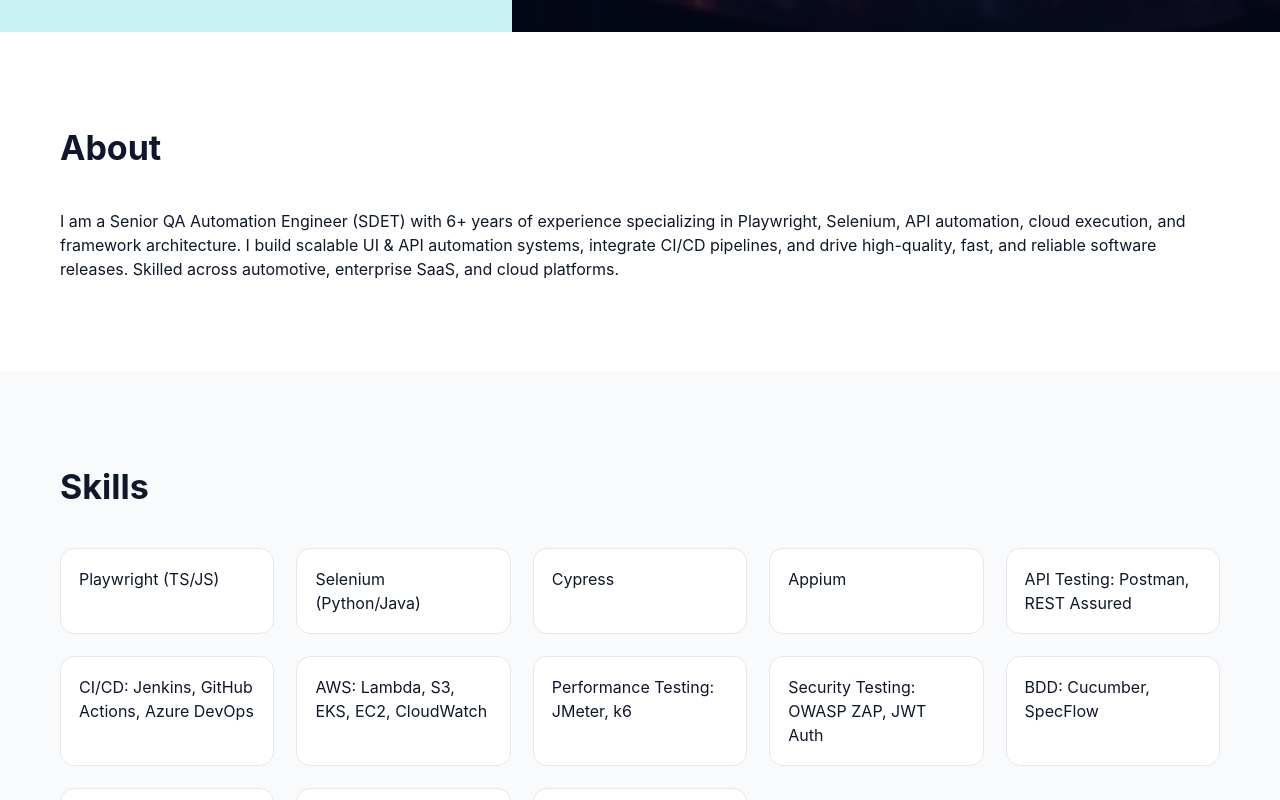
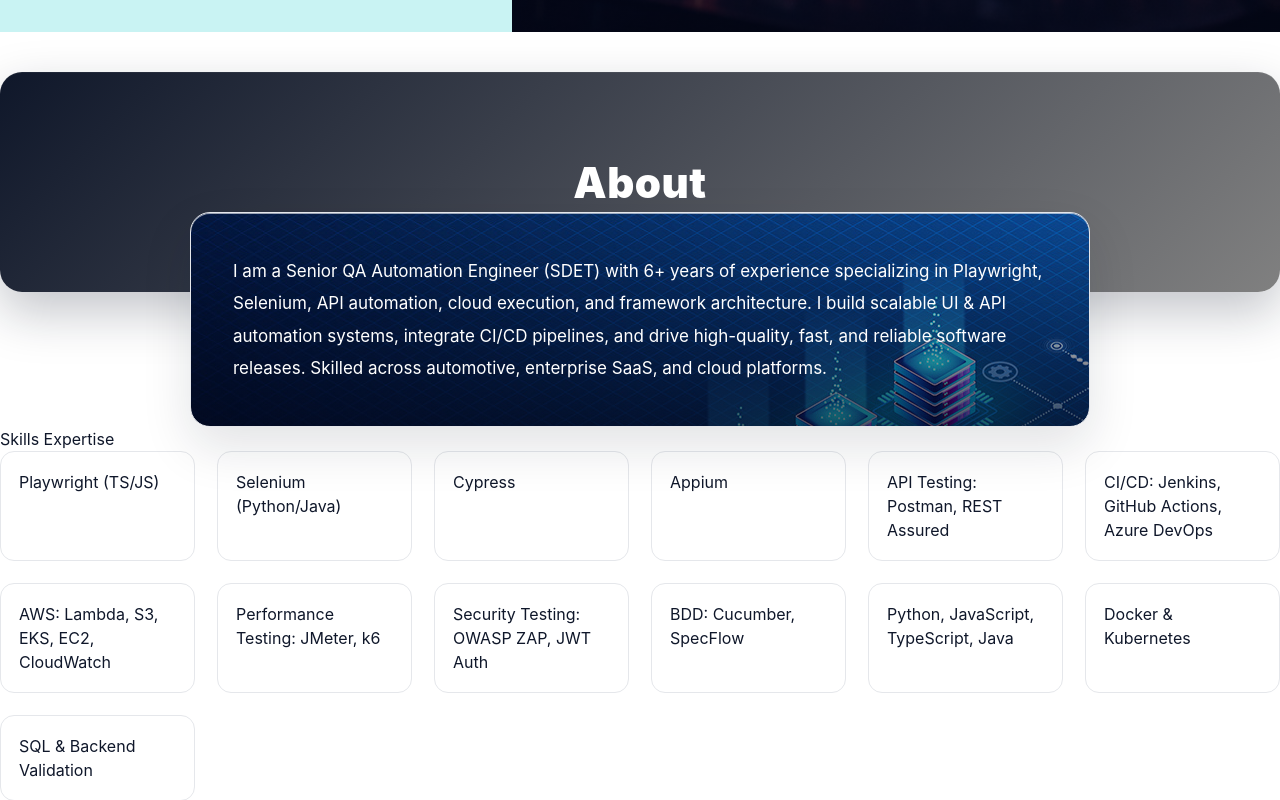
Before and after one commit to srinath7002/srinathb-portfolio-website, a Next.js app: page /beauty6 in a window 1280 px wide. Shown: the part 840-1640 px from the top of the page. Built offline with nearby package versions, Linux system fonts and the light colour scheme.

Commit message:
about section updated

```diff
--- a/app/beauty6/page.tsx
+++ b/app/beauty6/page.tsx
@@ -90,14 +90,25 @@
       </section>
 
       {/* ABOUT */}
-      <section id="about" className="b6-section">
-        <h3 className="b6-section-title">About</h3>
-        <p>{profileData.about.description}</p>
+      <section id="about" className="b6-section b6-about-section">
+
+        {/* Background image container */}
+        <div className="b6-about-hero">
+          <h3 className="b6-about-title">About</h3>
+        </div>
+
+        {/* About description card */}
+        <div className="b6-about-card">
+          <p className="b6-about-text">
+            {profileData.about.description}
+          </p>
+        </div>
+
       </section>
 
       {/* SKILLS */}
       <section id="skills" className="b6-section b6-alt">
-        <h3 className="b6-section-title">Skills</h3>
+        <h3 className="b6-section-title">Skills Expertise</h3>
 
         <div className="b6-skills-grid">
           {profileData.skills.map((skill, i) => (
--- a/app/beauty6/style6.css
+++ b/app/beauty6/style6.css
@@ -313,21 +313,76 @@
   100% { transform: rotate(0deg); }
 }
 
-
-/* SECTIONS */
-.b6-section {
-  padding: 90px 60px;
+.b6-about-section {
+  margin-top: 40px;   /* adjust: 24px / 32px / 40px */
 }
 
-.b6-alt {
-  background: #f9fafb;
+/* ===============================
+   ABOUT — PREMIUM UI
+================================ */
+
+/* About section wrapper */
+.b6-about-section {
+  position: relative;
+  padding-top: 0;
 }
 
-.b6-section-title {
-  font-size: 34px;
-  font-weight: 700;
-  margin-bottom: 36px;
+.b6-about-hero {
+  height: 220px;
+  width: 100%;
+  border-radius: 22px;
+
+  background: linear-gradient(
+    135deg,
+    #0f172a,   /* deep slate */
+    gray   /* rich gray */
+  );
+
+  display: flex;
+  align-items: center;
+  justify-content: center;
+
+  box-shadow:
+    0 20px 50px rgba(15, 23, 42, 0.25),
+    inset 0 1px 0 rgba(255, 255, 255, 0.05);
 }
+
+/* "About" text on image */
+.b6-about-title {
+  font-size: 42px;
+  font-weight: 900;
+  color: #ffffff;
+  letter-spacing: 0.5px;
+}
+
+/* Floating card */
+.b6-about-card {
+  max-width: 900px;
+  margin: -80px auto 0;   /* overlap effect */
+  padding: 42px;
+
+   background:
+    linear-gradient(
+      rgba(1, 5, 24, 0),
+      rgba(2, 6, 23, 0.65)
+    ),
+    url("/about-bg.jpg");
+  border-radius: 20px;
+  border: 1px solid #e5e7eb;
+
+  box-shadow:
+    0 20px 50px rgba(15, 23, 42, 0.12),
+    inset 0 1px 0 rgba(255, 255, 255, 0.6);
+}
+
+/* About text */
+.b6-about-text {
+  font-size: 17px;
+  line-height: 1.9;
+  color: white;
+  margin: 0;
+}
+
 
 /* SKILLS */
 .b6-skills-grid {
```
Also changed, not shown: public/about-bg.jpg (added).
